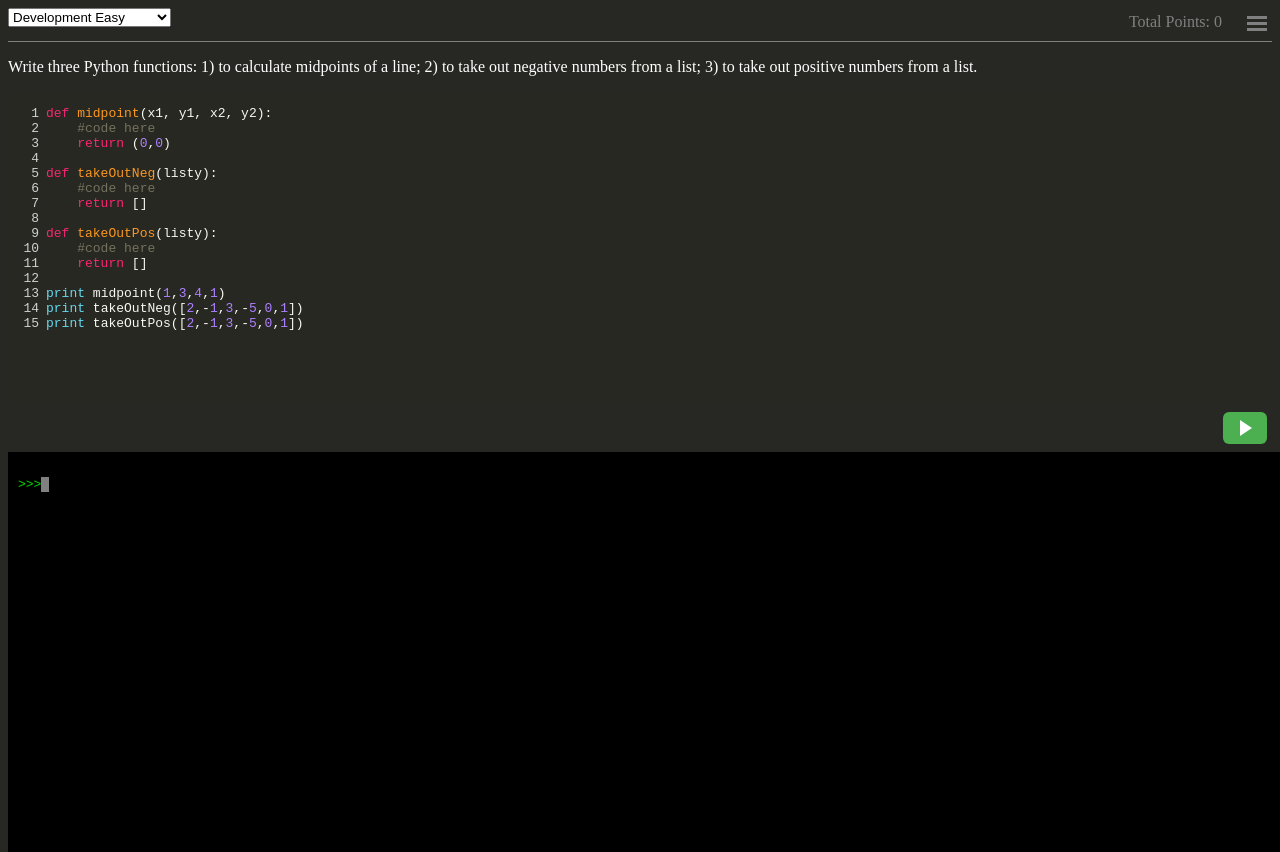
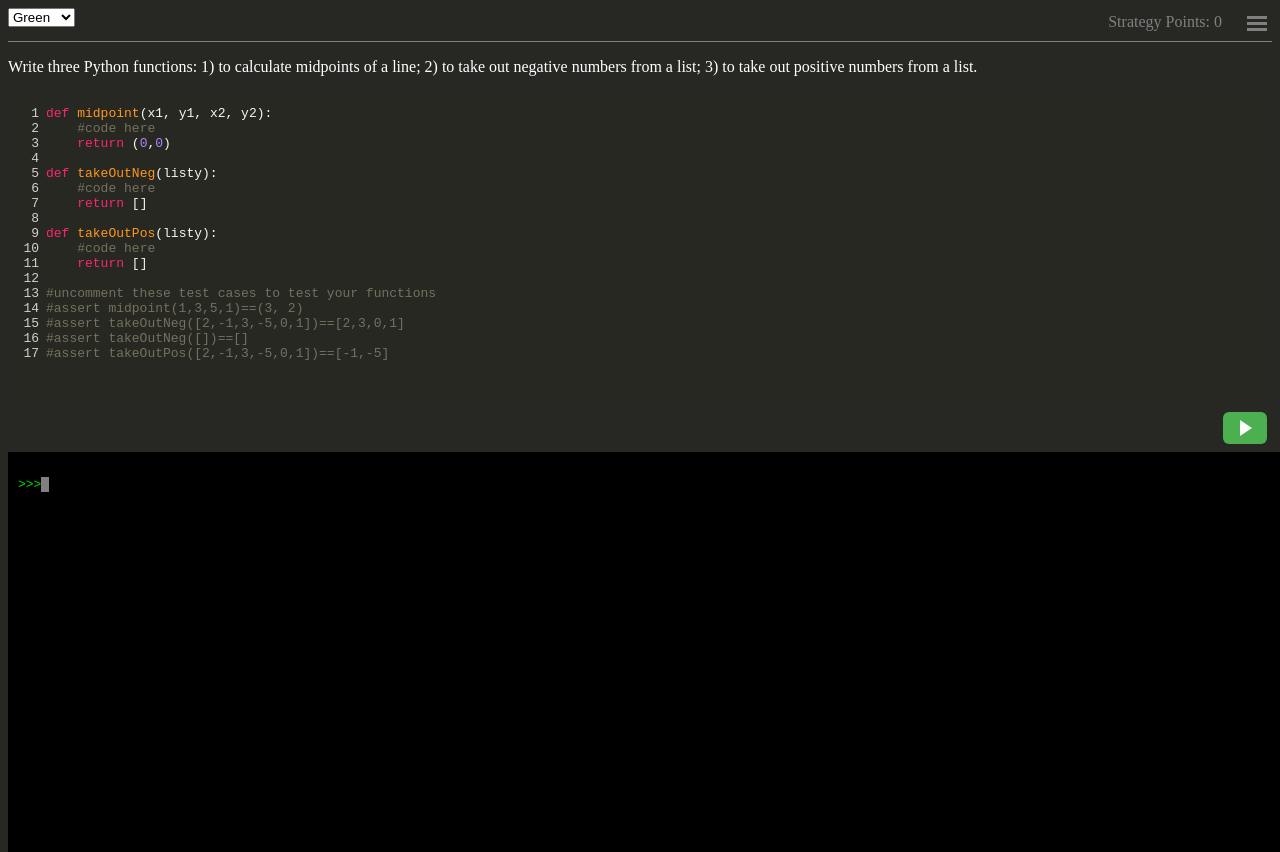
Before and after one commit to NUDelta/GrowthMindsetIntroCSIDE, a website: page index.html in a window 1280 px wide. Drawn offline with nearby package versions, Linux system fonts and the light colour scheme.

Commit message:
added asserts for dev questions and took out -1 for not editing line near err num

```diff
--- a/index.html
+++ b/index.html
@@ -15,19 +15,20 @@
     <script src="jqconsole/lib/jqconsole.js" type="text/javascript" charset="utf-8"></script>
 </head>
 <body>
+
 	<div id="header">
     <div class="points">
       <div class="menubar"></div>
       <div class="menubar"></div>
       <div class="menubar"></div>
     </div>
-    <div class="points" id="myPoints">Total Points: 0</div>
+    <div class="points" id="myPoints">Strategy Points: 0</div>
 		<select id="problemSelect" name="problemSelect">
-		  <option value="A">Development Easy</option>
-		  <option value="B">Development Medium</option>
-		  <option value="C">Development Medium 2 </option>
-		  <option value="D">Debugging Easy</option>
-	  	<option value="E">Debugging Medium</option>
+		  <option value="A">Green</option> <!-- dev easy -->
+		  <option value="B">Yellow</option> <!-- dev medium -->
+		  <option value="C">Orange</option> <!-- dev medium -->
+		  <option value="D">Red</option> <!-- debug easy -->
+	  	<option value="E">Blue</option> <!-- debug medium -->
 		</select>
   </div>
 
@@ -43,13 +44,13 @@
 	</div>
 	<div class="popup animateOpen" onclick="popup()">
  		<span class="popuptext" id="myPopup">
-   			<div id="message">
-   			</div>
-   			<div id="pointMessage">
-   			</div>
+ 			<div id="message"></div>
+ 			<div id="pointMessage"></div>
  		</span>
 	</div>
   <div id="console"></div>
 </body>
+
 <script src="main.js"></script>
+
 </html>
--- a/main.js
+++ b/main.js
@@ -38,7 +38,7 @@ function popup(message, value) {
     }
     popup.classList.toggle("show");
     points(value);
-    setTimeout(function(){ popup.className = popup.className.replace("show", ""); }, 3000);
+    setTimeout(function(){ popup.className = popup.className.replace("show", ""); }, 5000);
 }
 
 // When the user gets a popup, increase points by 1
@@ -52,7 +52,7 @@ function points(value) {
 $(document).ready(function(e) {
   //set up codemirror editor
   ProblemMessageA = "Write three Python functions: 1) to calculate midpoints of a line; 2) to take out negative numbers from a list; 3) to take out positive numbers from a list."
-  initialCodeA = 'def midpoint(x1, y1, x2, y2):\n\t#code here\n\treturn (0,0)\n\ndef takeOutNeg(listy):\n\t#code here\n\treturn []\n\ndef takeOutPos(listy):\n\t#code here\n\treturn []\n\nprint midpoint(1,3,4,1)\nprint takeOutNeg([2,-1,3,-5,0,1])\nprint takeOutPos([2,-1,3,-5,0,1])';
+  initialCodeA = 'def midpoint(x1, y1, x2, y2):\n\t#code here\n\treturn (0,0)\n\ndef takeOutNeg(listy):\n\t#code here\n\treturn []\n\ndef takeOutPos(listy):\n\t#code here\n\treturn []\n\n#uncomment these test cases to test your functions\n#assert midpoint(1,3,5,1)==(3, 2)\n#assert takeOutNeg([2,-1,3,-5,0,1])==[2,3,0,1]\n#assert takeOutPos([2,-1,3,-5,0,1])==[-1,-5]';
 
   var codeArea = document.getElementById('code');
   codeArea.value= initialCodeA;
@@ -113,15 +113,15 @@ $(document).ready(function(e) {
 function selectProblem(letter) {
   if (letter == 'A'){
     problemMessage = "Write three Python functions: 1) to calculate midpoints of a line; 2) to take out negative numbers from a list; 3) to take out positive numbers from a list.";
-    initialCode = 'def midpoint(x1, y1, x2, y2):\n\t#code here\n\treturn (0,0)\n\ndef takeOutNeg(listy):\n\t#code here\n\treturn []\n\ndef takeOutPos(listy):\n\t#code here\n\treturn []\n\nprint midpoint(1,3,4,1)\nprint takeOutNeg([2,-1,3,-5,0,1])\nprint takeOutPos([2,-1,3,-5,0,1])';
+    initialCode = 'def midpoint(x1, y1, x2, y2):\n\t#code here\n\treturn (0,0)\n\ndef takeOutNeg(listy):\n\t#code here\n\treturn []\n\ndef takeOutPos(listy):\n\t#code here\n\treturn []\n\n#uncomment these test cases to test your functions\n#assert midpoint(1,3,5,1)==(3, 2)\n#assert takeOutNeg([2,-1,3,-5,0,1])==[2,3,0,1]\n#assert takeOutNeg([])==[]\n#assert takeOutPos([2,-1,3,-5,0,1])==[-1,-5]';
   }
   if (letter == 'B'){
     problemMessage = "Write a Python program to add two binary numbers.";
-    initialCode = "def addBinary(x, y):\n\treturn 0\n\naddBinary (1,11)";
+    initialCode = "def addBinary(x, y):\n\treturn 0\n\n#uncomment the test cases to test your function\n#assert addBinary(1,11)==100";
   }
   if (letter == 'C') {
     problemMessage = " Using the Python language, have the function alphabetSoup(str) take the str string parameter being passed and return the string with the letters in alphabetical order (ie. hello becomes ehllo). Assume numbers and punctuation symbols will not be included in the string.";
-    initialCode = "def alphabetSoup(str):\n\treturn 0\n\nalphabetSoup('delta')\nalphabetSoup('')";
+    initialCode = "def alphabetSoup(str):\n\treturn 0\n\n#uncomment these test cases to test your function\n#assert alphabetSoup('delta')=='adelt'\n#assert alphabetSoup('')==''";
   }
   if (letter == 'D'){
     problemMessage = "Debug the following code that creates a multiplication quiz app";
@@ -207,6 +207,7 @@ function runit(myCodeMirror) {
 */
 function getErrLineNum(err) {
   var lineNum = err.traceback[0].lineno;
+  console.log(err.traceback);
   return lineNum
 }
 
@@ -244,7 +245,7 @@ function metricCheckEditorChange(changeObj) {
         if (dupPaste - dupAfterTime >= 2 && dupAfterTime >=1){
           console.log("METRIC: refactor")
           clearInterval(pasteInterval);
-          // popup(); unclear what this is doing atm
+          popup('You refactored your code.', 1);
         }
         timesRun += 1;
         if(timesRun === 60){
@@ -269,7 +270,7 @@ function metricCheckEditorChange(changeObj) {
 
       if (ratioSkel > minSkel && ratioSkel < maxSkel){
         console.log("METRIC: Skel")
-        //popup(); unclear what this is doing atm
+        popup('You used your pasted code as skeleton code.', 1);
       }
     }, secondsForSkel *Math.pow(10,3))
   }
@@ -286,7 +287,7 @@ function metricCheckEditorChange(changeObj) {
         //if they edit somewhere else first, that doesn't count FOR editErrLineNumMetric
         metricsVars.editErrLineNumMetric = false;
         console.log("ANTI-metric Editing code directly after error not near error line (Avoidance)")
-        popup('Make sure you understand why you are getting errors', -1);
+        //popup('Make sure you understand why you are getting errors', -1); this is messing up assert statements
         //edit not near error, so can't count for break out of error cycle
         metricsVars.errorCycleCount = 0;
     }
@@ -349,7 +350,7 @@ function metricCheckRunCodeSuccess(){
   //evaluate if broken error cycle
   if (metricsVars.errorCycleCount > numErrorsForCycle) {
     console.log("METRIC: breakOutOfErrCycle");
-    popup('You broke the error cycle.', 1);
+    popup('You broke out of the error cycle.', 1);
   }
   errCycleCount = 0;
   metricsVars.lastCompileSuccessful = true;
@@ -373,7 +374,7 @@ function metricCheckRunCodeError(err){
     else {
       if (currentErrLineNum > metricsVars.errorLineNum && metricsVars.errorCycleCount > numErrorsForCycle) {
         console.log("METRIC: breakOutOfErrCycle");
-        popup('You broke the error cycle.', 1);
+        popup('You broke out of the error cycle.', 1);
       }
       metricsVars.errorCycleCount = 0;
     }
```
Lines whose indentation alone changed are shown as unchanged.
